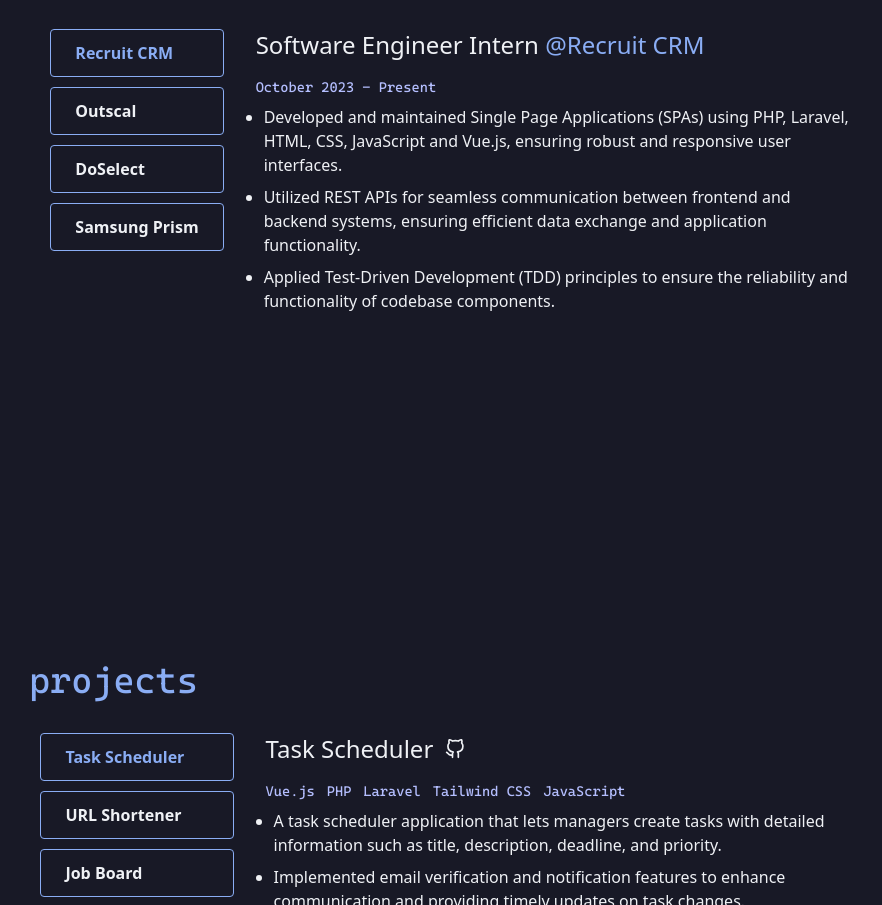
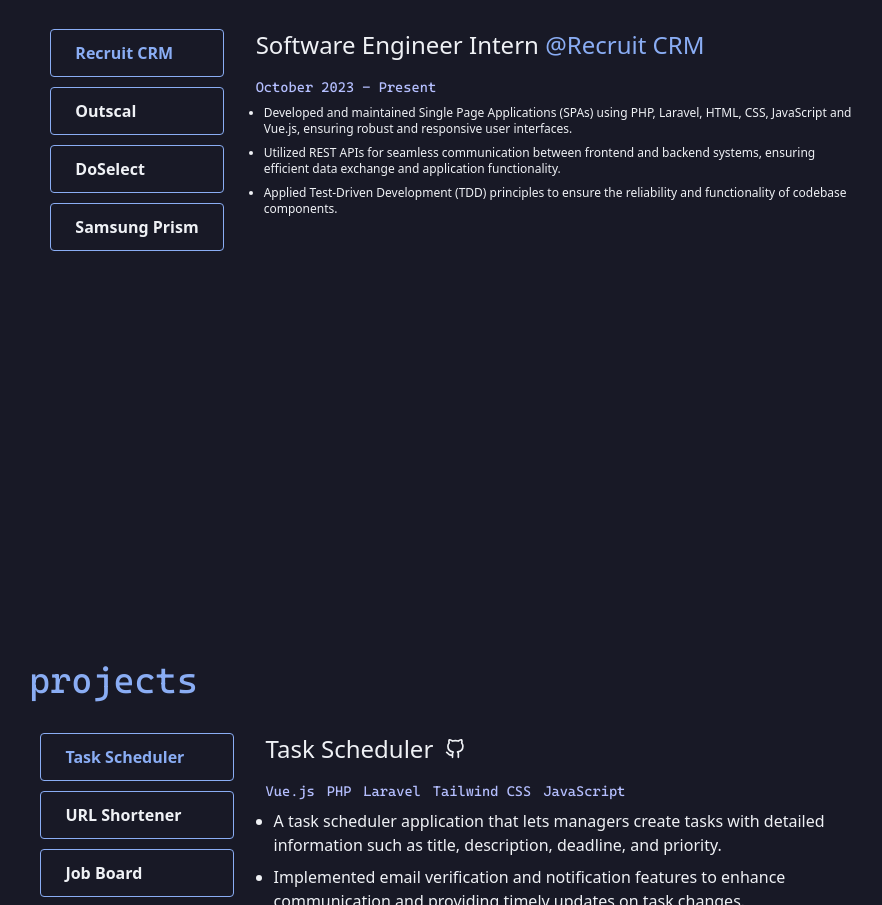
Before and after one commit to sameertrip123/portfolio, a React (Create React App) app: page / in a window 1280 px wide. Shown: the part 1637-2542 px from the top of the page, without its empty margins (183-1065 px from the left). Built offline with nearby package versions, Linux system fonts and the light colour scheme.

Commit message:
Reduced font for small screen

```diff
--- a/src/components/Experiences.tsx
+++ b/src/components/Experiences.tsx
@@ -59,7 +59,7 @@ export const Experiences = () => {
             </p>
             <ul className='mx-4 list-disc'>
               {experiences[company].description.map((w, i) => (
-                <li key={i} className='mb-2 text-base text-ltext md:text-md dark:text-dtext'>
+                <li key={i} className='mb-2 text-base text-ltext md:text-xs dark:text-dtext'>
                   {w}
                 </li>
               ))}
```
